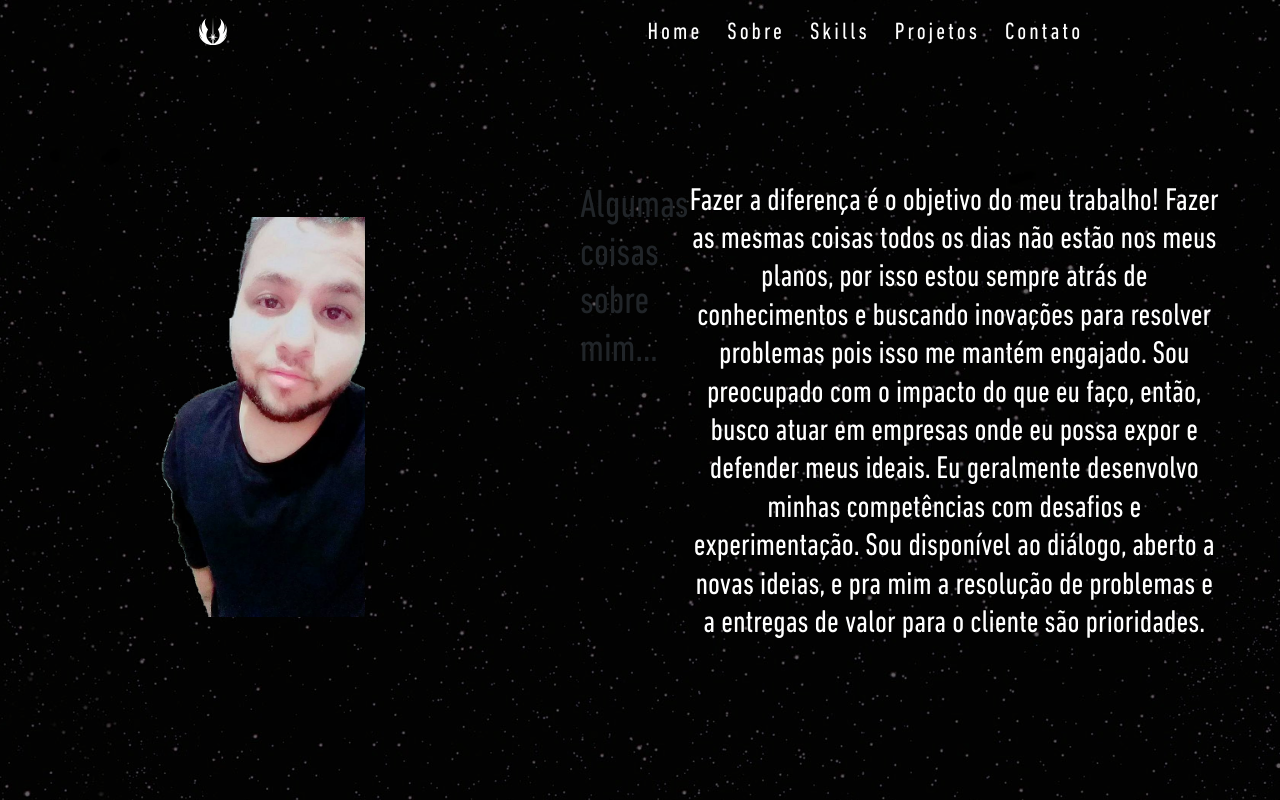
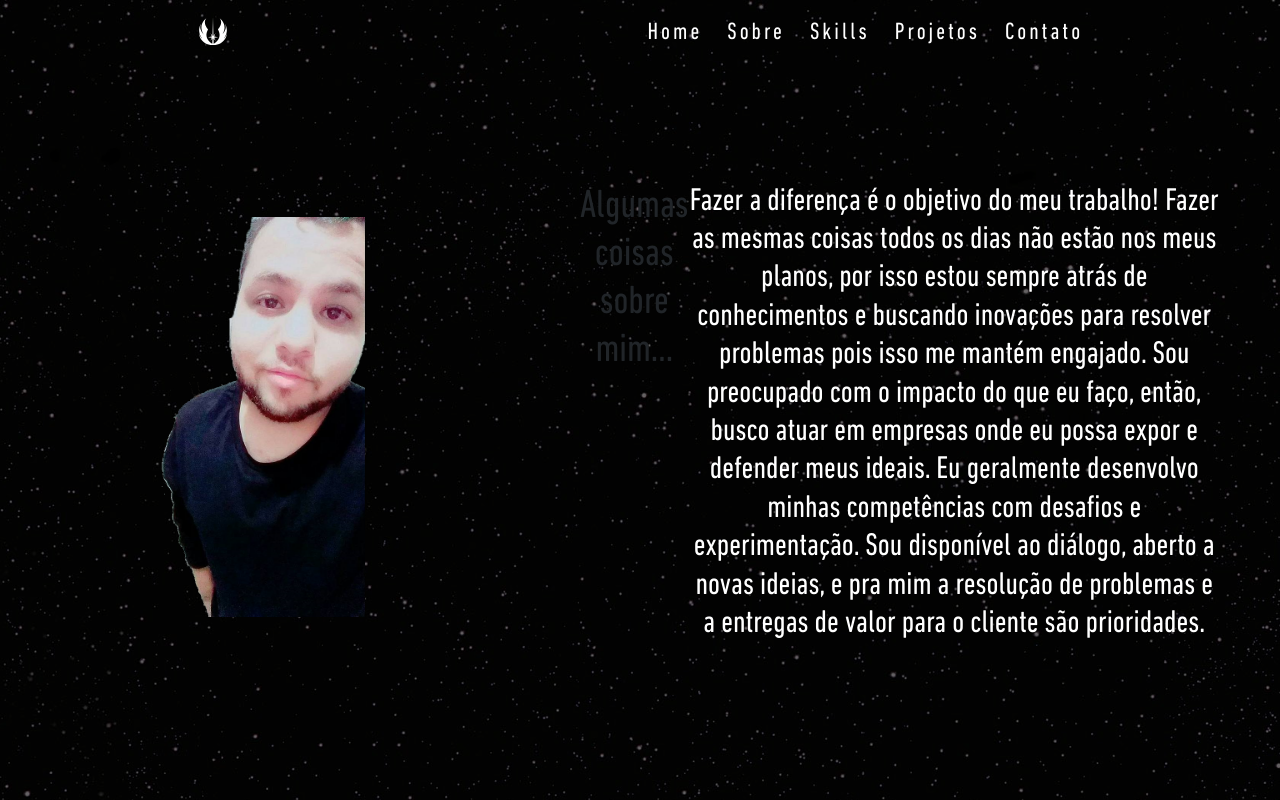
Before and after one commit to AdrianoaRamos/portifolio, a React (Create React App) app: page /about in a window 1280 px wide. Built offline with nearby package versions, Linux system fonts and the light colour scheme.

Commit message:
Update about.css

```diff
--- a/src/pages/About/about.css
+++ b/src/pages/About/about.css
@@ -22,6 +22,12 @@
     width: 50%;
 }
 
+.textoSobre h1{
+
+    text-align:center;
+
+}
+
 @media screen and (max-width: 900px) {
     .sobre{
         flex-wrap: wrap;
```
